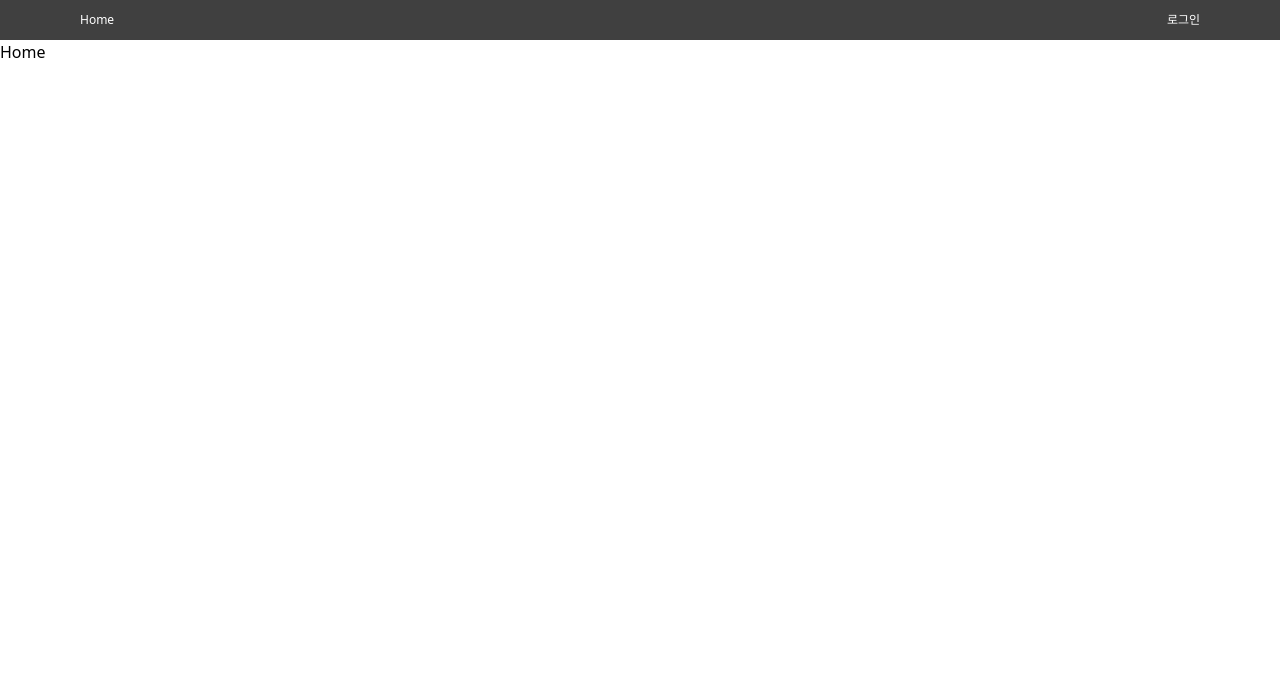
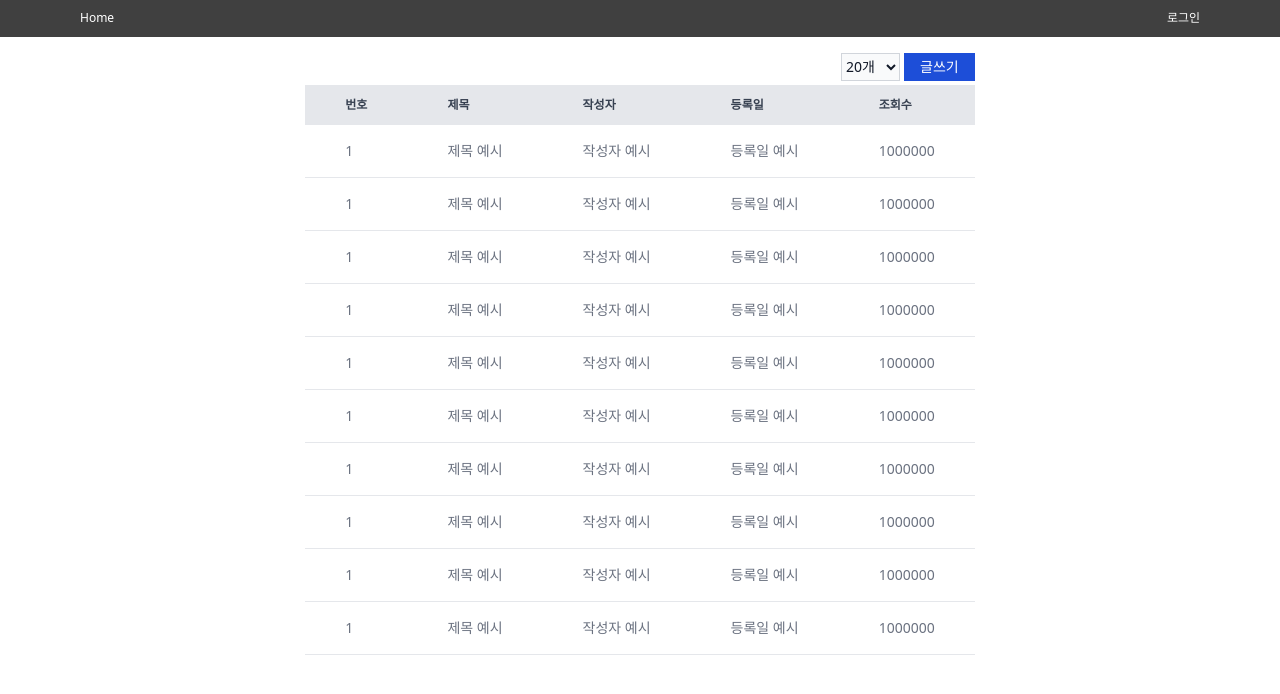
Before and after one commit to dongkeonkim/frontend, a React (Create React App) app: page / in a window 1280 px wide. Shown: the top 694 px of the page. Built offline with nearby package versions, Linux system fonts and the light colour scheme.

Commit message:
design: 게시판 디자인 추가

```diff
--- a/public/index.html
+++ b/public/index.html
@@ -28,7 +28,7 @@
   </head>
   <body>
     <noscript>You need to enable JavaScript to run this app.</noscript>
-    <div id="root"></div>
+    <div id="root" style="height: 100vh"></div>
     <!--
       This HTML file is a template.
       If you open it directly in the browser, you will see an empty page.
--- a/src/App.js
+++ b/src/App.js
@@ -7,9 +7,9 @@ import NotFound from "./pages/NotFound";
 
 const App = () => {
   return (
-    <div className="App">
+    <div className="App" class="flex flex-col h-screen">
       <BrowserRouter>
-        <Header />
+        <Header class="h-10" />
         <Routes>
           <Route path="/" element={<Home />}></Route>
           <Route path="/login" element={<Login />}></Route>
--- a/src/components/Header.js
+++ b/src/components/Header.js
@@ -1,6 +1,4 @@
 import React from "react";
-
-console.log("잔디 테스트");
 
 export default function Header() {
   return (
--- a/src/pages/Home.js
+++ b/src/pages/Home.js
@@ -1,7 +1,123 @@
 export default function Home() {
+  // TODO:
+  // 1. 테이블 길이 조절
+  // 2. Auto 풀고 화면비에 맞춰서 제한
+
   return (
-    <div>
-      <h1>Home</h1>
+    <div class="m-3 h-screen">
+      <div class="flex justify-center">
+        <div class="relative overflow-x-auto">
+          <div class="flex flex-row-reverse my-1">
+            <button
+              type="button"
+              class="text-white bg-blue-700 font-medium text-sm px-4 py-1 ml-1"
+            >
+              글쓰기
+            </button>
+            <select class="bg-gray-50 border border-gray-300 text-gray-900 text-sm">
+              <option selected>20개</option>
+              <option value="US">50개</option>
+              <option value="CA">100개</option>
+              <option value="FR">500개</option>
+            </select>
+          </div>
+          <table class="w-full text-sm text-left rtl:text-right text-gray-500">
+            <thead class="text-xs text-gray-700 uppercase bg-gray-200">
+              <tr>
+                <th scope="col" class="px-10 py-3">
+                  번호
+                </th>
+                <th scope="col" class="px-10 py-3">
+                  제목
+                </th>
+                <th scope="col" class="px-10 py-3">
+                  작성자
+                </th>
+                <th scope="col" class="px-10 py-3">
+                  등록일
+                </th>
+                <th scope="col" class="px-10 py-3">
+                  조회수
+                </th>
+              </tr>
+            </thead>
+            <tbody>
+              <tr class="bg-white border-b">
+                <td class="px-10 py-4">1</td>
+                <td class="px-10 py-4">제목 예시</td>
+                <td class="px-10 py-4">작성자 예시</td>
+                <td class="px-10 py-4">등록일 예시</td>
+                <td class="px-10 py-4">1000000</td>
+              </tr>
+              <tr class="bg-white border-b">
+                <td class="px-10 py-4">1</td>
+                <td class="px-10 py-4">제목 예시</td>
+                <td class="px-10 py-4">작성자 예시</td>
+                <td class="px-10 py-4">등록일 예시</td>
+                <td class="px-10 py-4">1000000</td>
+              </tr>
+              <tr class="bg-white border-b">
+                <td class="px-10 py-4">1</td>
+
+                <td class="px-10 py-4">제목 예시</td>
+                <td class="px-10 py-4">작성자 예시</td>
+                <td class="px-10 py-4">등록일 예시</td>
+                <td class="px-10 py-4">1000000</td>
+              </tr>
+              <tr class="bg-white border-b">
+                <td class="px-10 py-4">1</td>
+                <td class="px-10 py-4">제목 예시</td>
+                <td class="px-10 py-4">작성자 예시</td>
+                <td class="px-10 py-4">등록일 예시</td>
+                <td class="px-10 py-4">1000000</td>
+              </tr>
+              <tr class="bg-white border-b">
+                <td class="px-10 py-4">1</td>
+                <td class="px-10 py-4">제목 예시</td>
+                <td class="px-10 py-4">작성자 예시</td>
+                <td class="px-10 py-4">등록일 예시</td>
+                <td class="px-10 py-4">1000000</td>
+              </tr>
+              <tr class="bg-white border-b">
+                <td class="px-10 py-4">1</td>
+                <td class="px-10 py-4">제목 예시</td>
+                <td class="px-10 py-4">작성자 예시</td>
+                <td class="px-10 py-4">등록일 예시</td>
+                <td class="px-10 py-4">1000000</td>
+              </tr>
+              <tr class="bg-white border-b">
+                <td class="px-10 py-4">1</td>
+                <td class="px-10 py-4">제목 예시</td>
+                <td class="px-10 py-4">작성자 예시</td>
+                <td class="px-10 py-4">등록일 예시</td>
+                <td class="px-10 py-4">1000000</td>
+              </tr>
+              <tr class="bg-white border-b">
+                <td class="px-10 py-4">1</td>
+
+                <td class="px-10 py-4">제목 예시</td>
+                <td class="px-10 py-4">작성자 예시</td>
+                <td class="px-10 py-4">등록일 예시</td>
+                <td class="px-10 py-4">1000000</td>
+              </tr>
+              <tr class="bg-white border-b">
+                <td class="px-10 py-4">1</td>
+                <td class="px-10 py-4">제목 예시</td>
+                <td class="px-10 py-4">작성자 예시</td>
+                <td class="px-10 py-4">등록일 예시</td>
+                <td class="px-10 py-4">1000000</td>
+              </tr>
+              <tr class="bg-white border-b">
+                <td class="px-10 py-4">1</td>
+                <td class="px-10 py-4">제목 예시</td>
+                <td class="px-10 py-4">작성자 예시</td>
+                <td class="px-10 py-4">등록일 예시</td>
+                <td class="px-10 py-4">1000000</td>
+              </tr>
+            </tbody>
+          </table>
+        </div>
+      </div>
     </div>
   );
 }
```
